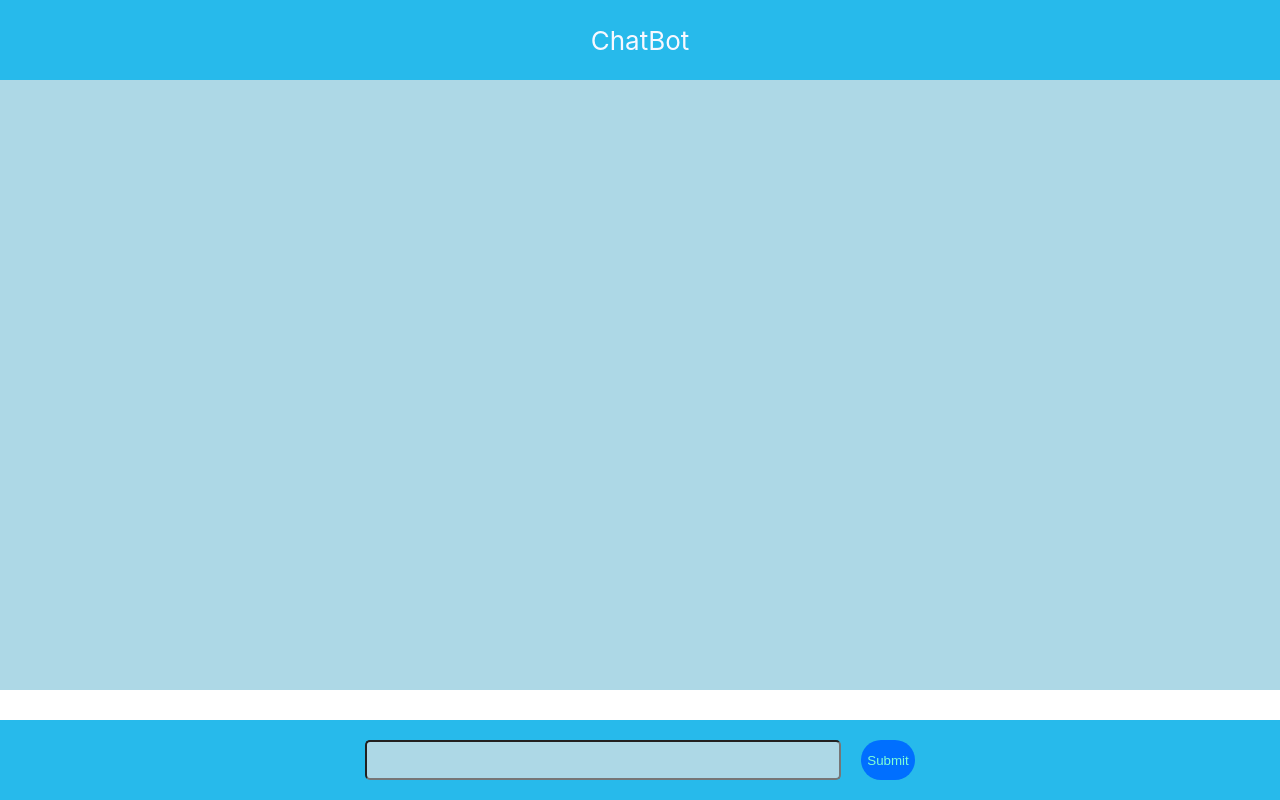
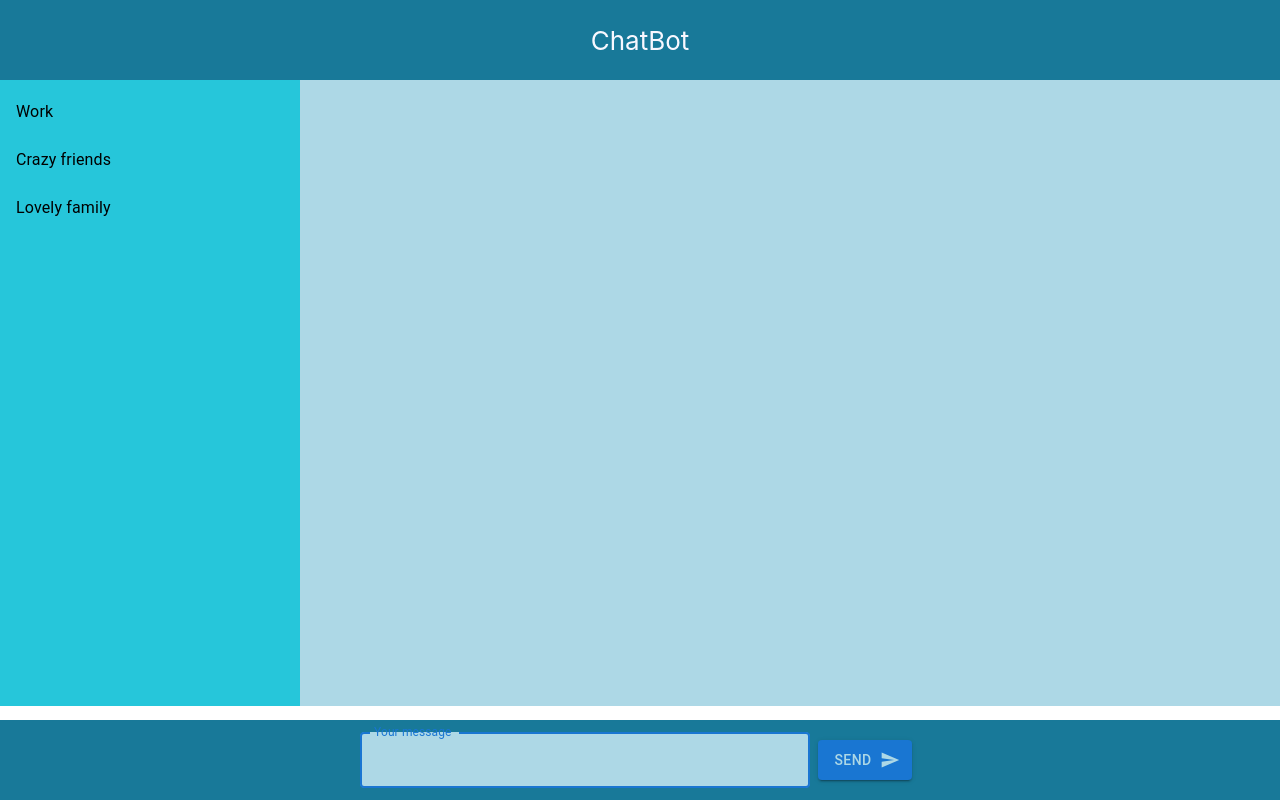
Before and after one commit to marieStamp/React.js, a React (Create React App) app: page / in a window 1280 px wide. Built offline with nearby package versions, Linux system fonts and the light colour scheme.

Commit message:
hw3 full

```diff
--- a/package.json
+++ b/package.json
@@ -3,6 +3,11 @@
   "version": "0.1.0",
   "private": true,
   "dependencies": {
+    "@emotion/react": "^11.5.0",
+    "@emotion/styled": "^11.3.0",
+    "@mui/icons-material": "^5.1.0",
+    "@mui/lab": "^5.0.0-alpha.54",
+    "@mui/material": "^5.1.0",
     "@testing-library/jest-dom": "^5.14.1",
     "@testing-library/react": "^11.2.7",
     "@testing-library/user-event": "^12.8.3",
--- a/public/index.html
+++ b/public/index.html
@@ -1,14 +1,13 @@
 <!DOCTYPE html>
 <html lang="en">
+
 <head>
   <meta charset="utf-8" />
   <link rel="icon" href="%PUBLIC_URL%/favicon.ico" />
+  <link rel="stylesheet" href="https://fonts.googleapis.com/icon?family=Material+Icons" />
   <meta name="viewport" content="width=device-width, initial-scale=1" />
   <meta name="theme-color" content="#000000" />
-    <meta
-      name="description"
-      content="Web site created using create-react-app"
-    />
+  <meta name="description" content="Web site created using create-react-app" />
   <link rel="apple-touch-icon" href="%PUBLIC_URL%/logo192.png" />
   <!--
       manifest.json provides metadata used when your web app is installed on a
@@ -26,6 +25,7 @@
     -->
   <title>React App</title>
 </head>
+
 <body>
   <noscript>You need to enable JavaScript to run this app.</noscript>
   <div id="root"></div>
@@ -40,4 +40,5 @@
       To create a production bundle, use `npm run build` or `yarn build`.
     -->
 </body>
+
 </html>
--- a/src/App.js
+++ b/src/App.js
@@ -1,22 +1,23 @@
 import './App.scss'
-// import { SayHello } from './components/Message/Message'
-// import { Counter } from "./components/Counter/Counter";
 import { Form } from "./components/Form/Form"
-import { useCallback, useEffect, useState } from "react"
+import { useCallback, useEffect, useState, useRef } from "react"
 import { MessagesList } from "./components/MessagesList/MessagesList"
 import {v4 as uuidv4} from 'uuid'
 import { AUTHORS } from './utils/constants'
+import { ChatsList } from './components/ChatsList/ChatsList'
 
 function App() {
   const MessageList = []
+  const inputRef = useRef();
+  let myId = uuidv4()
 
-  let myId = uuidv4()
   const [messages, setMessages] = useState(MessageList);
   const handleSend = useCallback((nextMessage) => {
     setMessages(prevMessage => [...prevMessage, nextMessage])
   }, [])
 
   useEffect(() => {
+    inputRef.current?.focus()
     if(messages.length && messages[messages.length - 1].author !== AUTHORS.ChatBot)
     {
       const timeout = setTimeout(() => handleSend({
@@ -35,11 +36,14 @@ function App() {
       ChatBot
       </header>
       <main>
+        <div className="chats">
+      <ChatsList />
       <MessagesList messages={ messages } />
+      </div>
       </main>
       </div>
       <footer>
-      <Form onSend={ handleSend }/>
+      <Form onSend={ handleSend } />
       </footer>
     </div>
   );
--- a/src/App.scss
+++ b/src/App.scss
@@ -4,7 +4,7 @@
   margin: 0;
   padding: 0;
   &_header {
-    background-color: rgb(39, 186, 235);
+    background-color: #187999;
     min-height: 80px;
     display: flex;
     flex-direction: column;
@@ -31,7 +31,8 @@
 .messageWrap {
   display: flex;
   flex-direction: column;
-  padding: 30px
+  padding: 30px;
+  width: 100%;
 }
 .message {
   display: flex;
@@ -45,7 +46,6 @@
   &_text {
   color: #686d71;
   font-size: x-large;
-  // width: fit-content;
   border: 1px solid #9dacdae3;
   border-radius: 10px;
   padding: 5px;
@@ -64,7 +64,7 @@ main {
   min-height: 610px;
 }
 footer {
-  background-color: rgb(39, 186, 235);
+  background-color: #187999;
   height: 80px;
   align-items: center;
   display: flex;
@@ -72,7 +72,6 @@ footer {
 }
 form {
   display: flex;
-  height: 40px;
 }
 .textField {
   width: 450px;
@@ -80,11 +79,8 @@ form {
   background-color: lightblue;
   border-radius: 5px;
   font-size: larger;
+  margin-right: 20px;
 }
-.submitBtn {
-  margin-left: 20px;
-  border-radius: 20px;
-  background-color: #006fff;
-  border: transparent;
-  color: aquamarine;
+.chats {
+  display: flex;
 }
--- /dev/null
+++ b/src/components/ChatsList/ChatsList.jsx
@@ -0,0 +1,30 @@
+import React from 'react'
+import List from '@mui/material/List';
+import ListItem from '@mui/material/ListItem';
+import ListItemText from '@mui/material/ListItemText';
+
+const chatsList = [
+  {
+    name: 'Work',
+    id: 0
+  },
+  {
+    name: 'Crazy friends',
+    id: 1
+  },
+  {
+    name: 'Lovely family',
+    id: 2
+  }
+]
+export const ChatsList = () => {
+    return (
+      <List sx={{ width: '100%', maxWidth: 300, height: '100%', minHeight: '610px', bgcolor: '#26c6da' }}>
+        {chatsList.map((item) => (
+                                <ListItem button key={item.id}>
+                                    <ListItemText primary={item.name}/>
+                                </ListItem>
+                            ))}
+      </List>
+    )
+  }
--- a/src/components/Form/Form.jsx
+++ b/src/components/Form/Form.jsx
@@ -1,9 +1,13 @@
-import React, { useState } from 'react';
+import React, { useState, useEffect, useRef } from 'react';
 import {v4 as uuidv4} from 'uuid'
 import { AUTHORS } from '../../utils/constants'
+import Button from '@mui/material/Button';
+import SendIcon from '@mui/icons-material/Send'
+import TextField from '@mui/material/TextField';
 
 export const Form = ({ onSend }) => {
   const [value, setValue] = useState('');
+  const inputRef = useRef();
   let myId = uuidv4()
 
   const handleChange = (e) => {
@@ -17,13 +21,18 @@ export const Form = ({ onSend }) => {
       text: value,
       id: myId
     })
+    inputRef.current?.focus();
     setValue('');
   }
-
+  useEffect(() => {
+    inputRef.current?.focus();
+  }, []);
   return (
     <form onSubmit={handleSubmit}>
-      <input className="textField" type="text" value={value} onChange={handleChange} />
-      <input className="submitBtn" type="submit" />
+      <TextField className="textField" id="outlined-basic" label='Your message' variant="outlined" value={value} onChange={handleChange} inputRef={inputRef}/>
+      <Button className="btnSubmit" variant="contained" type="submit" sx={{color: 'lightblue', m: 1}} endIcon={<SendIcon />}>
+  Send
+</Button>
     </form>
   )
 }
--- a/src/components/MessagesList/MessagesList.jsx
+++ b/src/components/MessagesList/MessagesList.jsx
@@ -3,7 +3,7 @@ import React from "react"
 export const MessagesList = ({ messages }) => (
     <div className="messageWrap">
         { messages.map((message) => (
-            <div className="message">
+            <div className="message" key={ message.id }>
                 <div className="message_author">{ message.author }</div>
                 <div className="textWrap">
                 <div className="message_text">{ message.text }</div>
```
Also changed, not shown: src/components/Counter/Counter.jsx (deleted, +0 -93 lines), 1 other file (tests, documents, lock files or other folders). Lines whose indentation alone changed are shown as unchanged.
